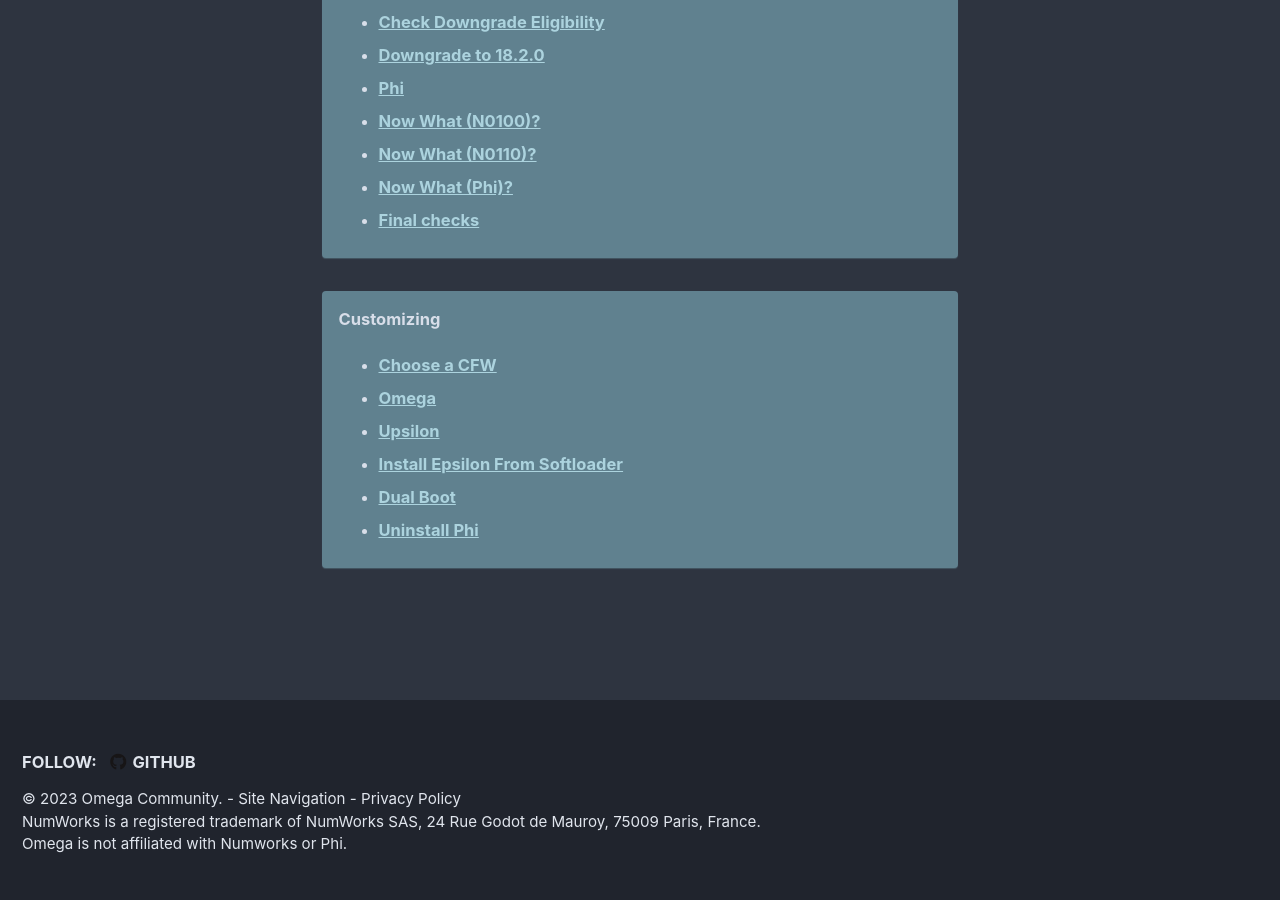
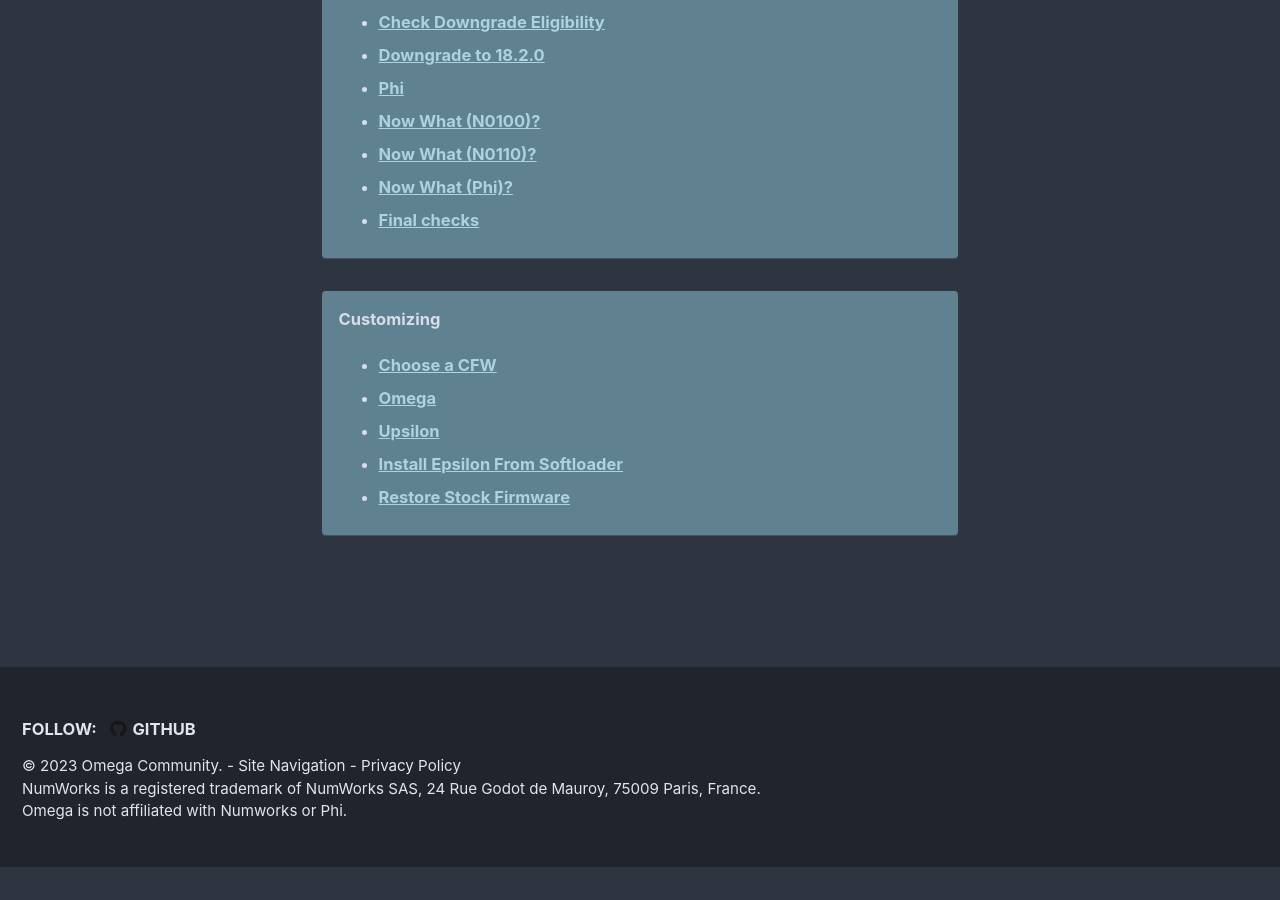
Before and after one commit to Omega-Numworks/Omega-Guide, a Jekyll site: the page built from _pages/en_US/site-navigation.md, in a window 1280 px wide and 900 px high, scrolled down 739 px. Built offline with Jekyll 4.4.1, drawn with Linux system fonts in a browser that asks for light colours; comment, search, counter and statistics services are not loaded; after the commit the page ends 1606 px from its top, so only the background shows below that.

Commit message:
Update site-navigation.md

```diff
--- a/_pages/en_US/site-navigation.md
+++ b/_pages/en_US/site-navigation.md
@@ -38,8 +38,7 @@
 + [Omega](omega)
 + [Upsilon](upsilon)
 + [Install Epsilon From Softloader](install-epsilon-from-softloader)
-+ [Dual Boot](dual-boot)
-+ [Uninstall Phi](uninstall-phi)
++ [Restore Stock Firmware](restore-stock-firmware)
 
 {% endcapture %}
 <div class="notice--primary">{{ customizing | markdownify }}</div>
```
